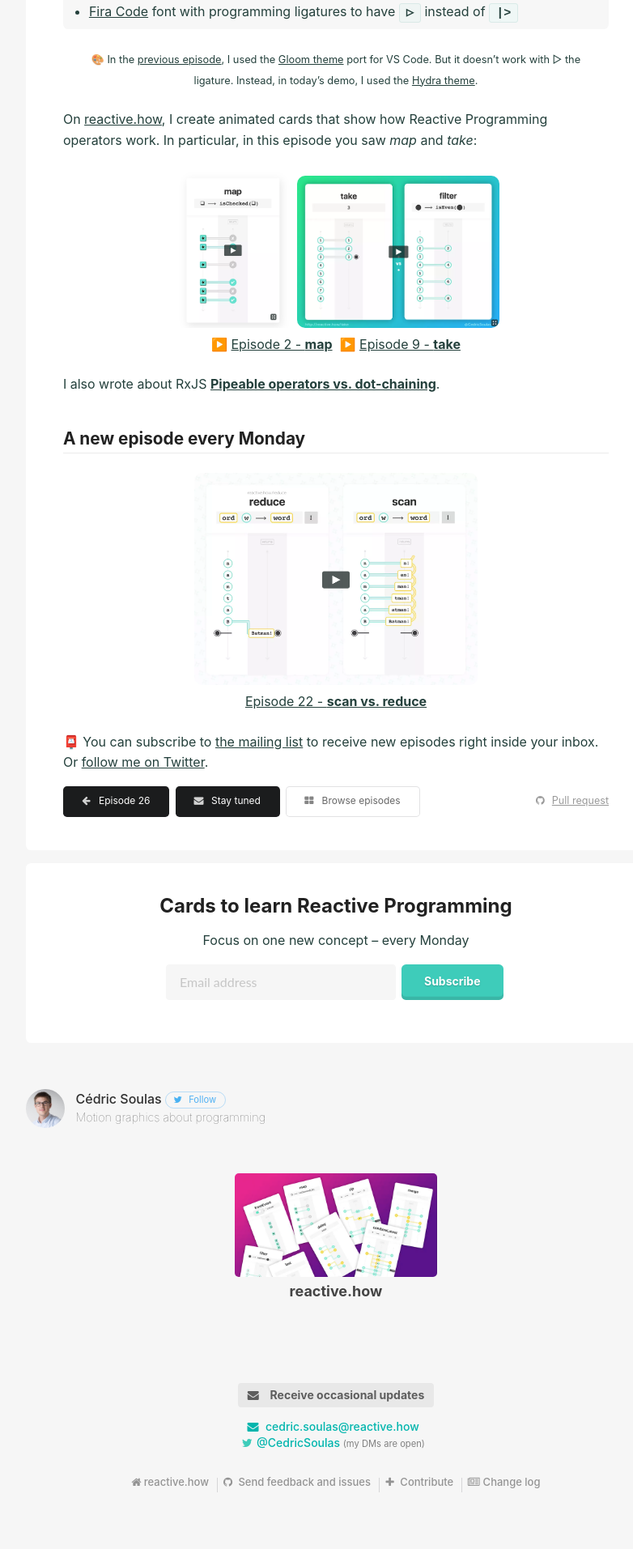
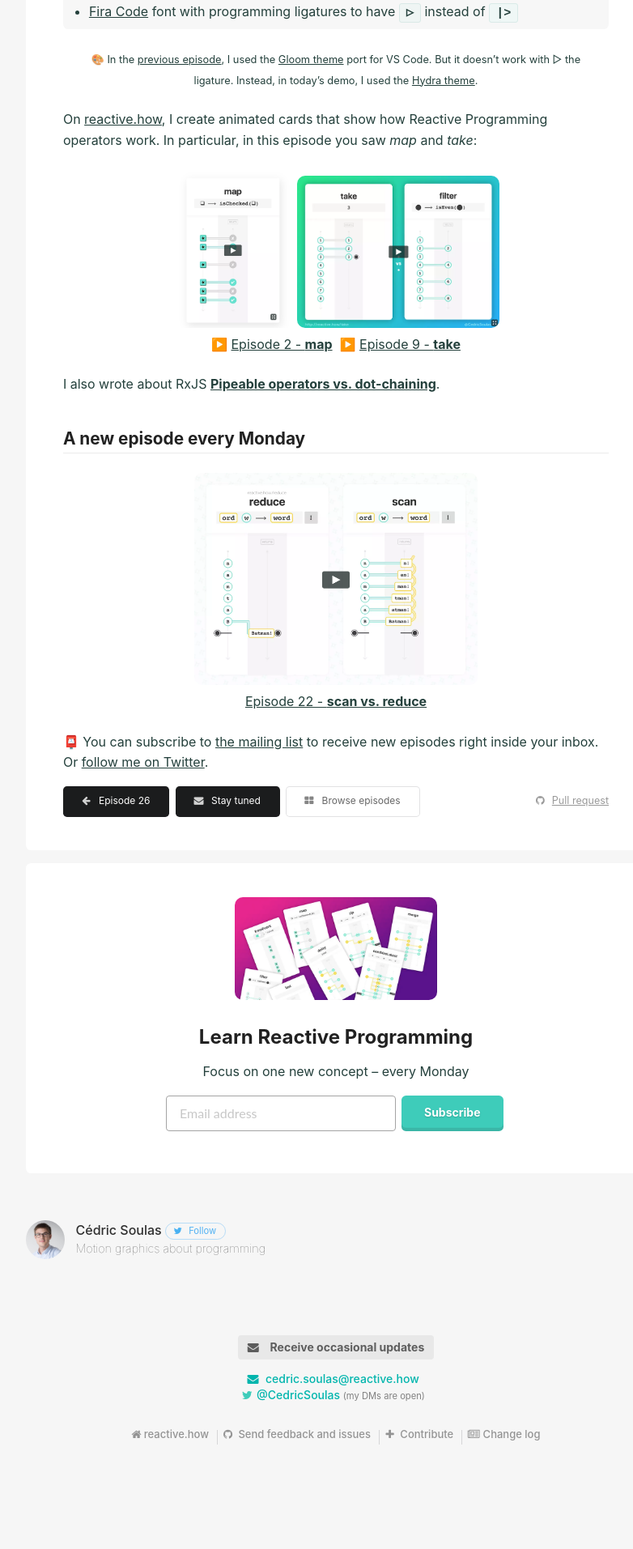
Before and after one commit to cedricss/reactive.how, a Jekyll site: the page built from pipeline-operator.md, in a window 1280 px wide. Shown: the part 982-2895 px from the top of the page at 81% size, without its empty margins (225-1007 px from the left). Built offline with Jekyll 4.4.1, drawn with Linux system fonts in a browser that asks for light colours; after the commit the page ends 2836 px from its top, so only the background shows below that.

Commit message:
Add featured episode

```diff
--- a/_includes/head.html
+++ b/_includes/head.html
@@ -13,7 +13,7 @@
 <meta name="twitter:creator" content="@CedricSoulas" />
 <meta name="twitter:image:alt" content="Merge vs Combine reactive operator" />
 <link rel="stylesheet" href="/lib/semantic/dist/semantic.min.css" />
-<link rel="stylesheet" href="/css/main.css?v=14" />
+<link rel="stylesheet" href="/css/main.css?v=15" />
 <link rel="icon" type="image/png" href="img/favicon.png?v=2">
 <link rel="icon" type="image/x-icon" href="img/favicon.ico?v=2">
 <link rel="icon" sizes="64x64" href="img/favicon.icns?v=2">
--- a/_includes/headlines.html
+++ b/_includes/headlines.html
@@ -1,6 +1,7 @@
 <div class="content post">
+    <img class="w250" src="/img/featured.png" />
     <h1 class="ui header">
-        Cards to learn Reactive Programming
+        Learn Reactive Programming
     </h1>
     <p>Focus on one new concept – every Monday</p>
     {% include email_form.html %}
--- a/_layouts/default.html
+++ b/_layouts/default.html
@@ -40,14 +40,6 @@
         <div class="stripe">
             {% include author.html %}
         </div>
-        <div class="featured">
-            <a href="http://reactive.how">
-                <img src="/img/featured.png" />
-            </a>
-            <h3 class="ui header">
-                <a href="http://reactive.how">reactive.how</a>
-            </h3>
-        </div>
     </div>
     <footer>
         {% include footer.html %}
--- a/css/main.scss
+++ b/css/main.scss
@@ -19,21 +19,6 @@
     padding-top: 3em;
 }
 
-.featured {
-    margin: 2em 0;
-    text-align:center;
-    h3.ui.header {
-        margin: 0;
-        padding: 0;
-    }
-    a {
-        color: #444444;
-    }
-    img {
-        max-width: 250px;
-        border-radius: 5px;
-    }
-}
 a {
     color: #00b5ad;
     font-weight: 500;
@@ -106,40 +91,6 @@
     }
 }
 
-.counter {
-    background: #f6f6f6;
-    color: #494949;
-    border-radius: 2px;
-    padding: 0.1em 0.5em;
-    font-size: 0.8em;
-    font-weight: 500;
-}
-.post .content, .post.content {
-    background-color: white;
-    padding: 2.6em 2.9em;
-    border-radius: 0.4em;
-    h1 {
-        font-size: 1.5em;
-    }
-    .embed-video {
-        padding-bottom: 75.34%;
-        margin-bottom: 1em;
-    }
-    .ui.card {
-        width: 50%;
-        margin: auto;
-        margin-top: 3.5em;
-        margin-bottom: 1.5em;
-        .embed-video {
-            padding-bottom: 155.75%;
-            margin-bottom: 0em;
-        }
-    }
-    .box {
-        max-width:40px;
-    }
-
-
 img {
     border-radius: 10px;
     width:100%;
@@ -183,6 +134,42 @@
 img.w550 {
     max-width: 550px;
 }
+
+.counter {
+    background: #f6f6f6;
+    color: #494949;
+    border-radius: 2px;
+    padding: 0.1em 0.5em;
+    font-size: 0.8em;
+    font-weight: 500;
+}
+.post .content, .post.content {
+    background-color: white;
+    padding: 2.6em 2.9em;
+    border-radius: 0.4em;
+    h1 {
+        font-size: 1.5em;
+    }
+    .embed-video {
+        padding-bottom: 75.34%;
+        margin-bottom: 1em;
+    }
+    .ui.card {
+        width: 50%;
+        margin: auto;
+        margin-top: 3.5em;
+        margin-bottom: 1.5em;
+        .embed-video {
+            padding-bottom: 155.75%;
+            margin-bottom: 0em;
+        }
+    }
+    .box {
+        max-width:40px;
+    }
+
+
+
     ul:not(.triangle) {
         background-color: #f7f7f7;
         padding: 0.5em 0em 0.5em 2em;
@@ -444,8 +431,8 @@
         margin-left: 0.5em;
     }
     input {
-        background-color: #f6f6f6 !important;
-        border-color: #f6f6f6 !important;
+        background-color: #ffffff !important;
+        border: 1px solid #a4a4a4 !important;
         flex: inherit !important;
         width: 100%;
         &:focus {
```
Also changed, not shown: _includes/episodes.html (+24 -5 lines), img/reduce/reduce-scan-featured.gif (added). Lines whose indentation alone changed are shown as unchanged.
